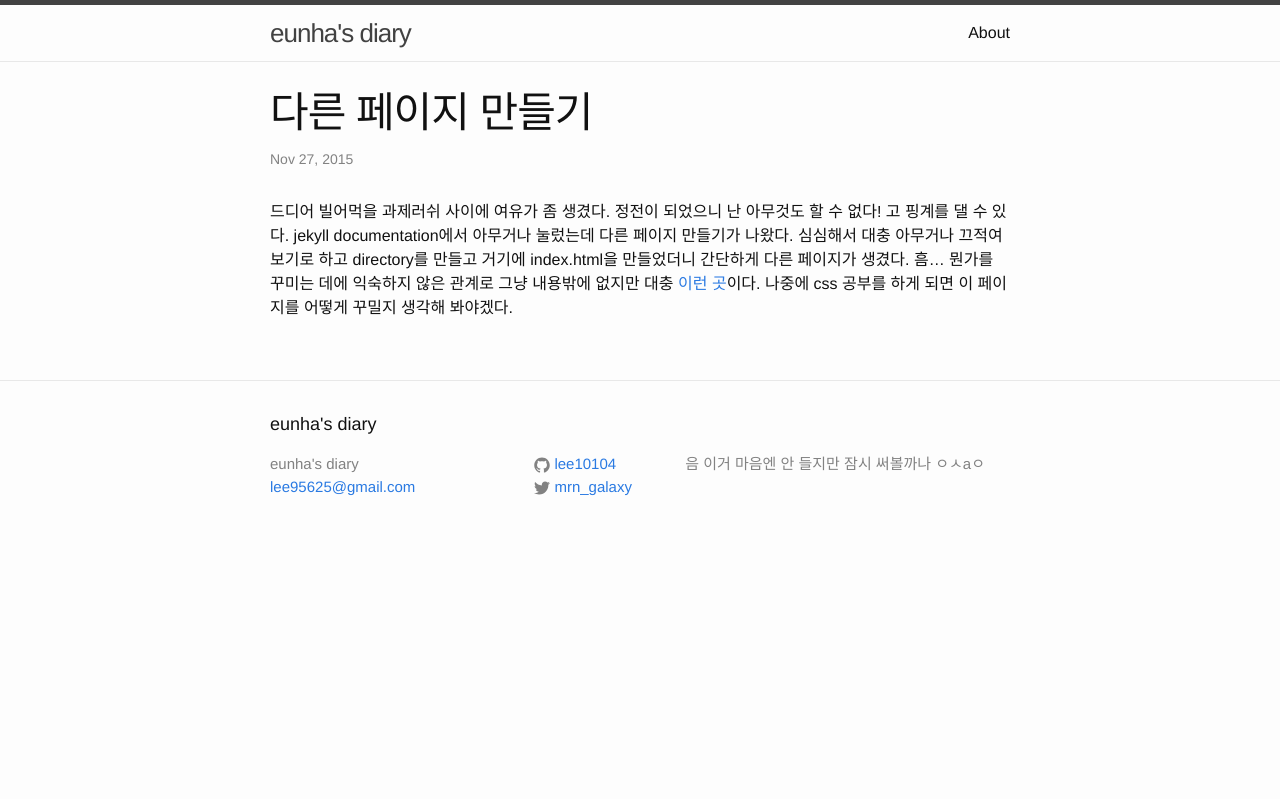
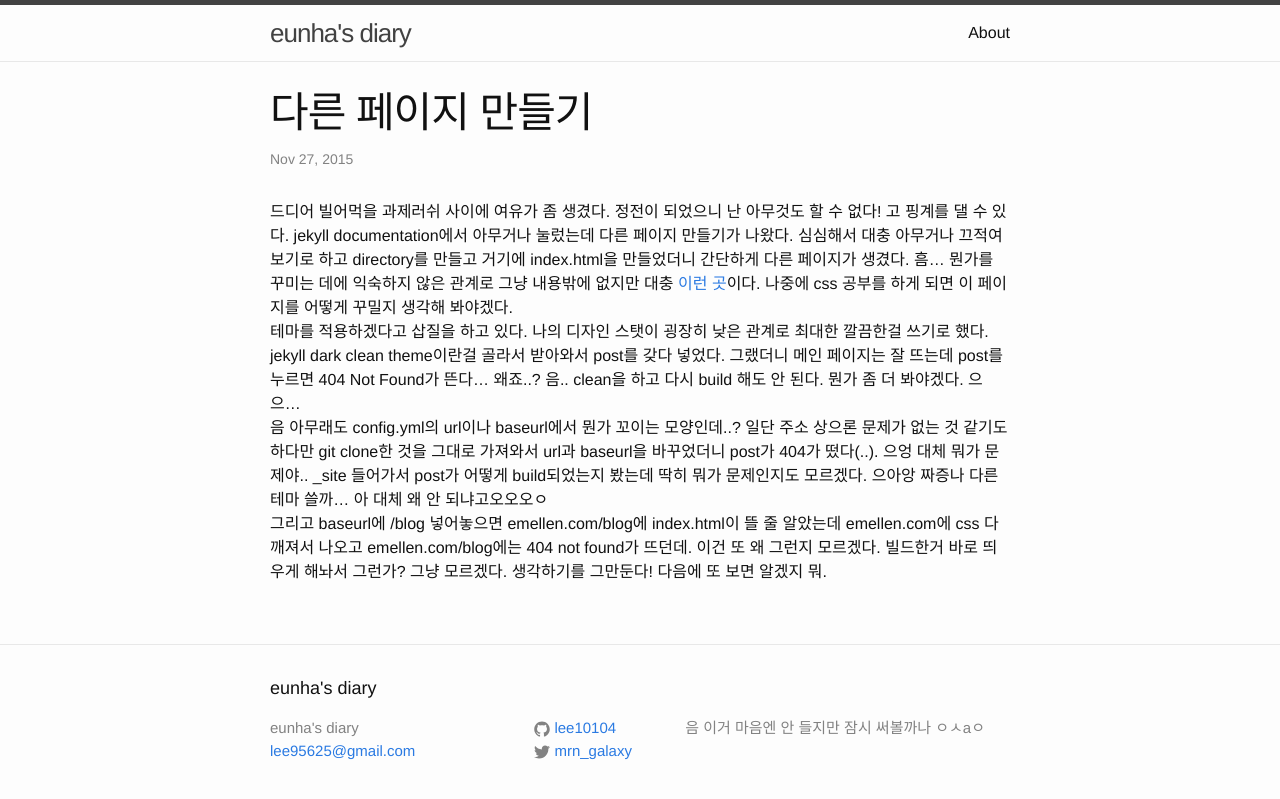
Before and after one commit to lee10104/blog, a Jekyll site: the page built from _posts/2015-11-27-another-page.markdown, in a window 1280 px wide. Shown: the top 799 px of the page. Built offline with Jekyll 4.4.1, drawn with Linux system fonts in a browser that asks for light colours.

Commit message:
post update된 것들 merge

```diff
--- a/_posts/2015-11-01-i-made-server.markdown
+++ b/_posts/2015-11-01-i-made-server.markdown
@@ -1,7 +1,7 @@
 ---
 layout: post
 title:  "서버를 만들었다."
-categories: 서버 삽질
+comments: true
 ---
 10/30에 새봄언니에게서 모니터를 받아와서 집에 있던 헌 컴퓨터를 드디어 포맷하고 리눅스 민트를 깔았다. 미리 생각해놓은 이름이 없어서 설치 단계에서 한참동안 고민하다가 내 인생 최애커플인 카론 이멜렌을 생각해내고 이멜렌으로 결정했다. 이멜렌의 영어 표기를 찾기 위해 찾아보고 사랍들에게 물어보고 하다가 딱 나오는게 없어서 대충 이게 괜찮겠다 싶은 Emellen이라고 지었다.<br>
 10/31엔 한참동안 ssh 포트를 열려고 기를 쓰다가 오늘 드디어 포트를 여는데 성공했다. 보니까 iptables 명령어가 좀 다르더라고... 평범하게 22번 포트를 열어놓으면 공격당할 수 있다길래 이상한 포트로 바꿔놓고 우왕 다 됐다! 이러고 있었는데 은혜한테 들어가라고 해보려니까 안 돼서 확인해보니 포트포워딩을 안 해놨었다(..) 공유기가 항상 보던 iptime이 아니라 kt 홈허브라서 헤맬 줄 알았..는데 똑같아서 무난하게 포트포워딩도 완료했다.<br>
--- a/_posts/2015-11-03-making-useful.markdown
+++ b/_posts/2015-11-03-making-useful.markdown
@@ -1,7 +1,7 @@
 ---
 layout: post
 title: "서버를 서버답게!"
-categories: 서버 삽질
+comments: true
 ---
 *서버를 깔고 지금까지 있었던 삽질 모음(?)*<br><br>
 끙 너무 어렵다.<br>
--- a/_posts/2015-11-05-conversion.markdown
+++ b/_posts/2015-11-05-conversion.markdown
@@ -1,7 +1,7 @@
 ---
 layout: post
 title: "개종당함"
-categories: 서버 삽질
+comments: true
 ---
 pl 숙제 하려고 김젼네에 갔다가 사상을 주입당하고 왔다. <br>
 pl 숙제가 너무 하기 싫었던 나머지 은서랑 김젼이 꼬시는대로 블로그를 만들기로(?) 결의하고 김젼이 주장하는 jekyll을 깔았다. 그 과정에서 ruby2.2를 깔았다. 먼저 접한게 python이라 ruby보단 python이 좋아서 python으로 블로그 만들기 같은걸 해보고 싶긴 했는데 확실히 지금 당장 만들기엔 시간이 너무 오래 걸리니 이미 만들어져 있는 것을 쓰는게 좋을 것 같아서 일단 납득하고 깔았다. 방학 때 python으로 블로그 만들기도 한번 해봐야지.. 이 망할 우분투는 버전이 느려서 ruby 최신 버전을 받으려면 이런 저런 귀찮은 짓을 또 해줘야 했다.<br>
--- a/_posts/2015-11-07-still-not-want-to-do-hw.markdown
+++ b/_posts/2015-11-07-still-not-want-to-do-hw.markdown
@@ -1,7 +1,7 @@
 ---
 layout: post
 title: 나는 여전히 pl숙제를 하기 싫다
-categories: 서버 삽질
+comments: true
 ---
 pl 숙제를 하려고 노트북을 켰으나 여전히 pl 숙제를 하기 싫어서 weechat 최신 버전으로 업데이트하기를 시전했다. 성공적으로 업데이트했다. 그러나 아무 일도 일어나지 않았다! 제기랄!... 하 진짜 뭐가 문제지 그냥 지우고 다시 깔아야 하나..?<br>
 어제 서버에서 키보드와 마우스를 분리했다가 서버가 꺼져버려서(..) 켜놓은 tmux 세션이 다 꺼져버리는 불상사가 일어났다. 연약한 녀석... 껄껄껄... 이제 서버에서 입력기관과 출력기관을 모두 제거해버렸으니(!) 모니터를 대체 어디다가 쓸지 고민해봐야겠다. 노트북이랑 연결해서 쓰는 것도 좋은데 그러려면 일단 hdmi 선이 필요하다. 뭔가 가면 갈수록 필요한게 늘어나는군.<br>
--- a/_posts/2015-11-20-favicon.markdown
+++ b/_posts/2015-11-20-favicon.markdown
@@ -1,7 +1,7 @@
 ---
 layout: post
 title: 파비콘 삽입
-categories: 서버 삽질
+comments: true
 ---
 파비콘을 넣고 싶다는 생각이 문득 들어서 넣기로 했다.<br>
 일단 찾아보니까 파비콘 파일을 서버에 놓은 다음 index.html에 써야 한다고 했으나 jekyll은 빌드 할 때마다 index.html이 원래대로? 돌아가는 것 같길래 jekyll은 어떤지 찾아봤더니 원하는 이미지 파일을 favicon.ico라는 이름으로 넣기만 하면 되었다. 이렇게 쉬울 수가!<br>
--- a/_posts/2015-11-27-another-page.markdown
+++ b/_posts/2015-11-27-another-page.markdown
@@ -1,6 +1,9 @@
 ---
 layout: post
 title: "다른 페이지 만들기"
-categories: 서버 삽질
+comments: true
 ---
-드디어 빌어먹을 과제러쉬 사이에 여유가 좀 생겼다. 정전이 되었으니 난 아무것도 할 수 없다! 고 핑계를 댈 수 있다. jekyll documentation에서 아무거나 눌렀는데 다른 페이지 만들기가 나왔다. 심심해서 대충 아무거나 끄적여보기로 하고 directory를 만들고 거기에 index.html을 만들었더니 간단하게 다른 페이지가 생겼다. 흠... 뭔가를 꾸미는 데에 익숙하지 않은 관계로 그냥 내용밖에 없지만 대충 [이런 곳](http://emellen.com/Do_You_Know_Kang_Dongwon/)이다. 나중에 css 공부를 하게 되면 이 페이지를 어떻게 꾸밀지 생각해 봐야겠다.
+드디어 빌어먹을 과제러쉬 사이에 여유가 좀 생겼다. 정전이 되었으니 난 아무것도 할 수 없다! 고 핑계를 댈 수 있다. jekyll documentation에서 아무거나 눌렀는데 다른 페이지 만들기가 나왔다. 심심해서 대충 아무거나 끄적여보기로 하고 directory를 만들고 거기에 index.html을 만들었더니 간단하게 다른 페이지가 생겼다. 흠... 뭔가를 꾸미는 데에 익숙하지 않은 관계로 그냥 내용밖에 없지만 대충 [이런 곳](http://emellen.com/Do_You_Know_Kang_Dongwon/)이다. 나중에 css 공부를 하게 되면 이 페이지를 어떻게 꾸밀지 생각해 봐야겠다.<br>
+테마를 적용하겠다고 삽질을 하고 있다. 나의 디자인 스탯이 굉장히 낮은 관계로 최대한 깔끔한걸 쓰기로 했다. jekyll dark clean theme이란걸 골라서 받아와서 post를 갖다 넣었다. 그랬더니 메인 페이지는 잘 뜨는데 post를 누르면 404 Not Found가 뜬다... 왜죠..? 음.. clean을 하고 다시 build 해도 안 된다. 뭔가 좀 더 봐야겠다. 으으...<br>
+음 아무래도 config.yml의 url이나 baseurl에서 뭔가 꼬이는 모양인데..? 일단 주소 상으론 문제가 없는 것 같기도 하다만 git clone한 것을 그대로 가져와서 url과 baseurl을 바꾸었더니 post가 404가 떴다(..). 으엉 대체 뭐가 문제야.. \_site 들어가서 post가 어떻게 build되었는지 봤는데 딱히 뭐가 문제인지도 모르겠다. 으아앙 짜증나 다른 테마 쓸까... 아 대체 왜 안 되냐고오오오ㅇ<br>
+그리고 baseurl에 /blog 넣어놓으면 emellen.com/blog에 index.html이 뜰 줄 알았는데 emellen.com에 css 다 깨져서 나오고 emellen.com/blog에는 404 not found가 뜨던데. 이건 또 왜 그런지 모르겠다. 빌드한거 바로 띄우게 해놔서 그런가? 그냥 모르겠다. 생각하기를 그만둔다! 다음에 또 보면 알겠지 뭐.
```
